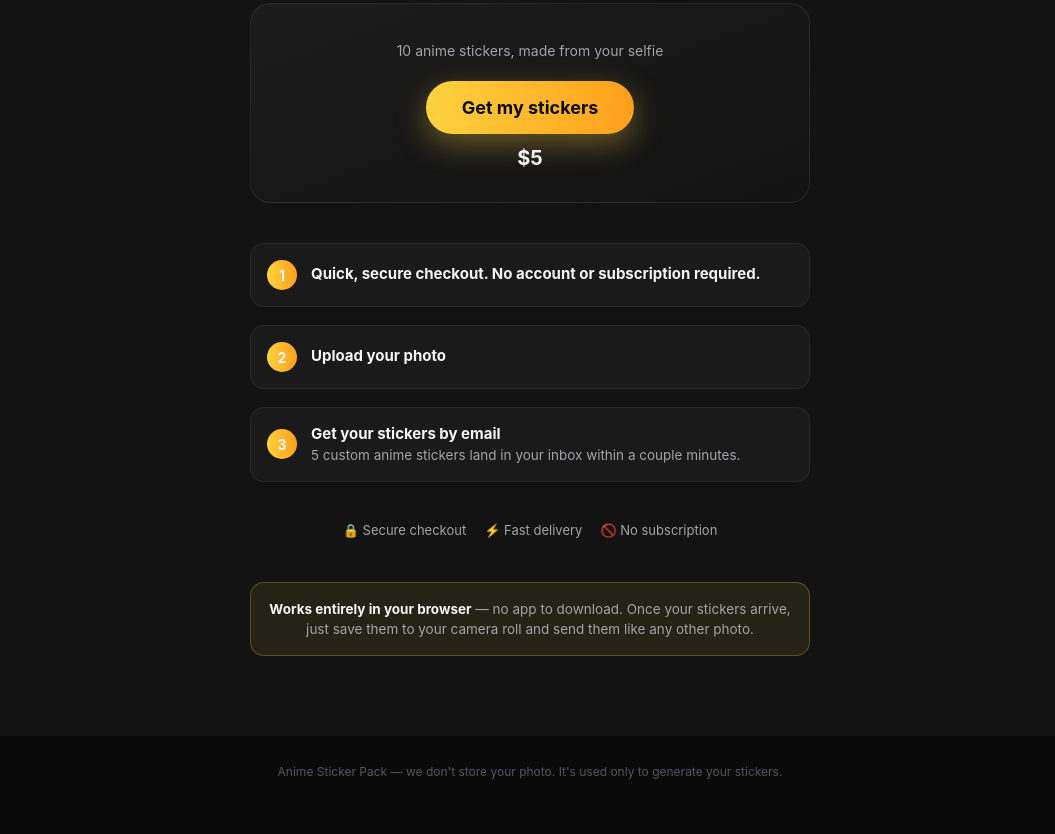
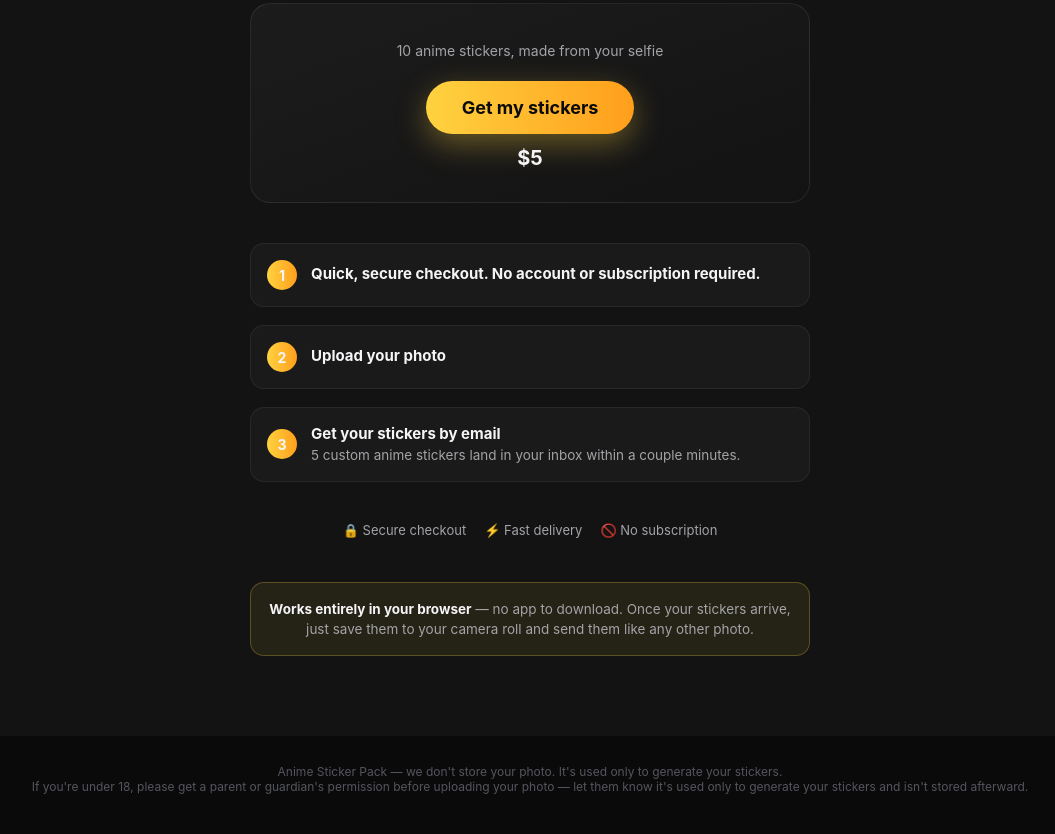
Before and after one commit to code-mango7/anime-sticker-biz, a plain HTML site: page docs/index.html in a window 1280 px wide. Shown: the part 861-1695 px from the top of the page, without its empty margins (110-1165 px from the left). Drawn offline with Linux system fonts and the light colour scheme.

Commit message:
Add parental-permission footer copy and launch readiness checklist
Replaces the strict 18+ block with clearer framing around parental
consent, and adds a consolidated checklist of everything (legal,
infra, quality, scale) still needed before a real public launch.

Co-Authored-By: Claude Sonnet 5 <noreply@anthropic.com>

```diff
--- a/docs/index.html
+++ b/docs/index.html
@@ -349,7 +349,8 @@
 </section>
 
 <footer>
-  Anime Sticker Pack — we don't store your photo. It's used only to generate your stickers.
+  Anime Sticker Pack — we don't store your photo. It's used only to generate your stickers.<br>
+  If you're under 18, please get a parent or guardian's permission before uploading your photo — let them know it's used only to generate your stickers and isn't stored afterward.
 </footer>
 
 </body>
```
Also changed, not shown: 1 other file.
